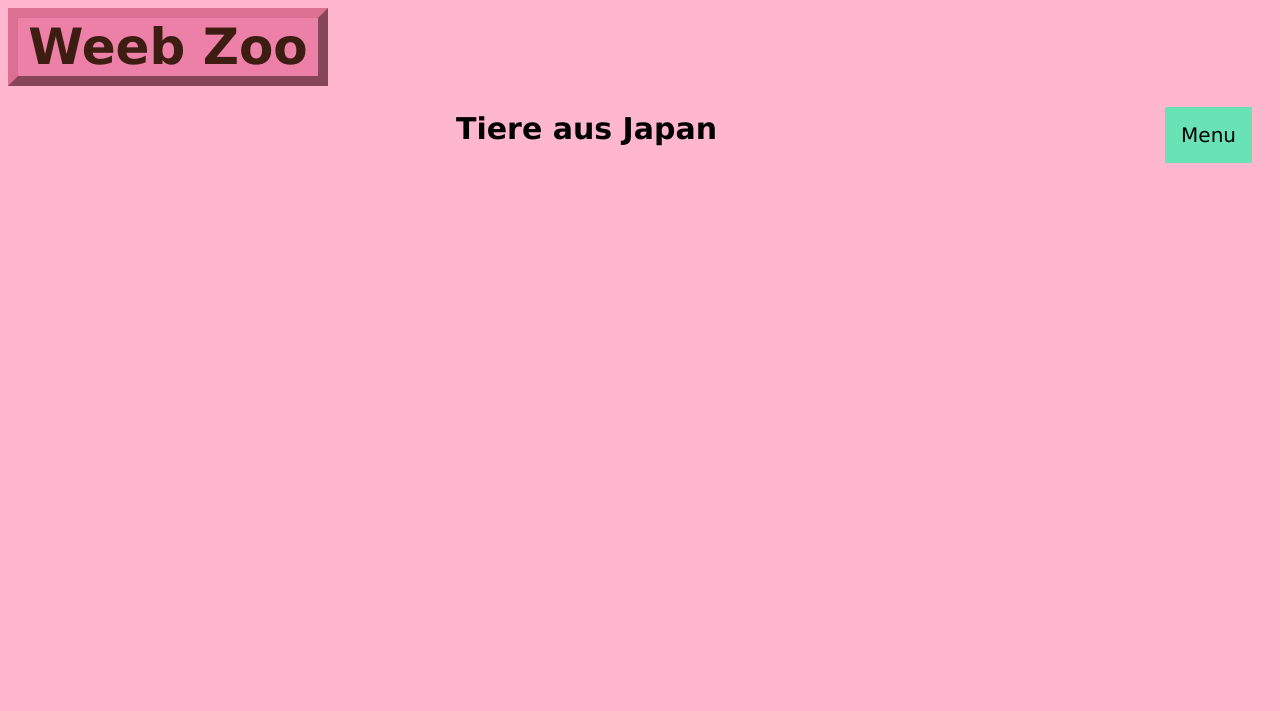
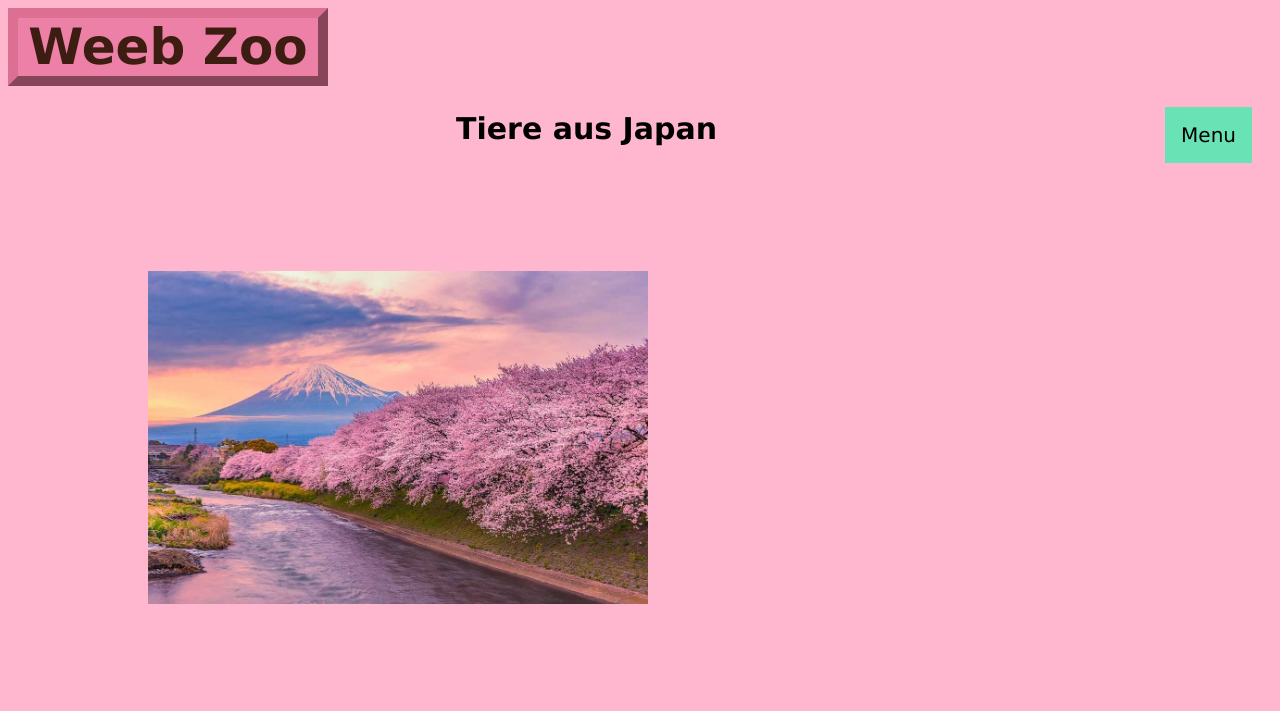
Before and after one commit to SadTset/Tierwelt, a plain HTML site: page index.html in a window 1280 px wide. Drawn offline with Linux system fonts and the light colour scheme.

Commit message:
my head hurts

```diff
--- a/css/style.css
+++ b/css/style.css
@@ -1,5 +1,6 @@
  body {background-color: #ffb7cf;
             }
+
 .dropbtn { background-color: #69e2b6;
     font-family: 'Lucida Sans', 'Lucida Sans Regular', 'Lucida Grande', 'Lucida Sans Unicode', Geneva, Verdana, sans-serif;
   color: rgb(0, 0, 0);
@@ -58,3 +59,9 @@ h2 {font-family: 'Lucida Sans', 'Lucida Sans Regular', 'Lucida Grande', 'Lucida
     text-align: center;
 
 }
+
+img {width: 500px;
+
+}
+figure {padding: 100px;
+}
--- a/index.html
+++ b/index.html
@@ -21,7 +21,9 @@
   </h1>
 <h2>Tiere aus Japan</h2>
 
+<figure>
+<img src="pics/japanNature.jpg" alt="Berg Fuji mit Kirschblütenbaum">
 
-
+</figure>
 </body>
 </html>
```
